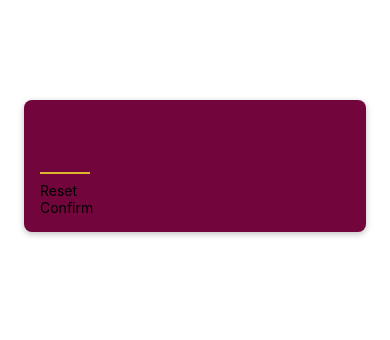
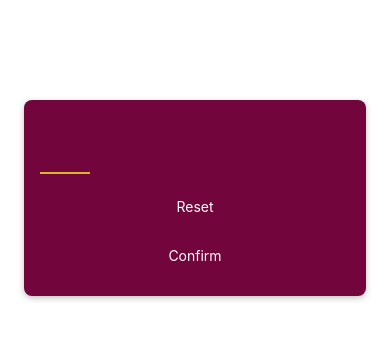
Before and after one commit to Aman07a/RNCourse, a React Native app: screen / in a window 390 px wide. Shown: the top 340 px of the page. Built offline with nearby package versions, Linux system fonts and the light colour scheme.

Commit message:
Adding Visual Feedback to the Buttons

```diff
--- a/components/PrimaryButton.js
+++ b/components/PrimaryButton.js
@@ -1,11 +1,48 @@
-import { Text, View } from "react-native";
+import { Pressable, StyleSheet, Text, View } from "react-native";
 
 function PrimaryButton({ children }) {
+  function pressHandler() {
+    console.log("Pressed!");
+  }
+
   return (
-    <View>
-      <Text>{children}</Text>
+    <View style={styles.buttonOuterContainer}>
+      <Pressable
+        style={({ pressed }) =>
+          pressed
+            ? [styles.buttonInnerContainer, styles.pressed]
+            : styles.buttonInnerContainer
+        }
+        onPress={pressHandler}
+        android_ripple={{ color: "#640233" }}
+      >
+        <Text style={styles.buttonText}>{children}</Text>
+      </Pressable>
     </View>
   );
 }
 
 export default PrimaryButton;
+
+const styles = StyleSheet.create({
+  buttonOuterContainer: {
+    borderRadius: 28,
+    margin: 4,
+    overflow: "hidden",
+  },
+  buttonInnerContainer: {
+    backgroundColor: "#72063c",
+    borderRadius: 28,
+    padding: 8,
+    paddingHorizontal: 16,
+    margin: 4,
+    elevation: 2,
+  },
+  buttonText: {
+    color: "white",
+    textAlign: "center",
+  },
+  pressed: {
+    opacity: 0.75,
+  },
+});
```
